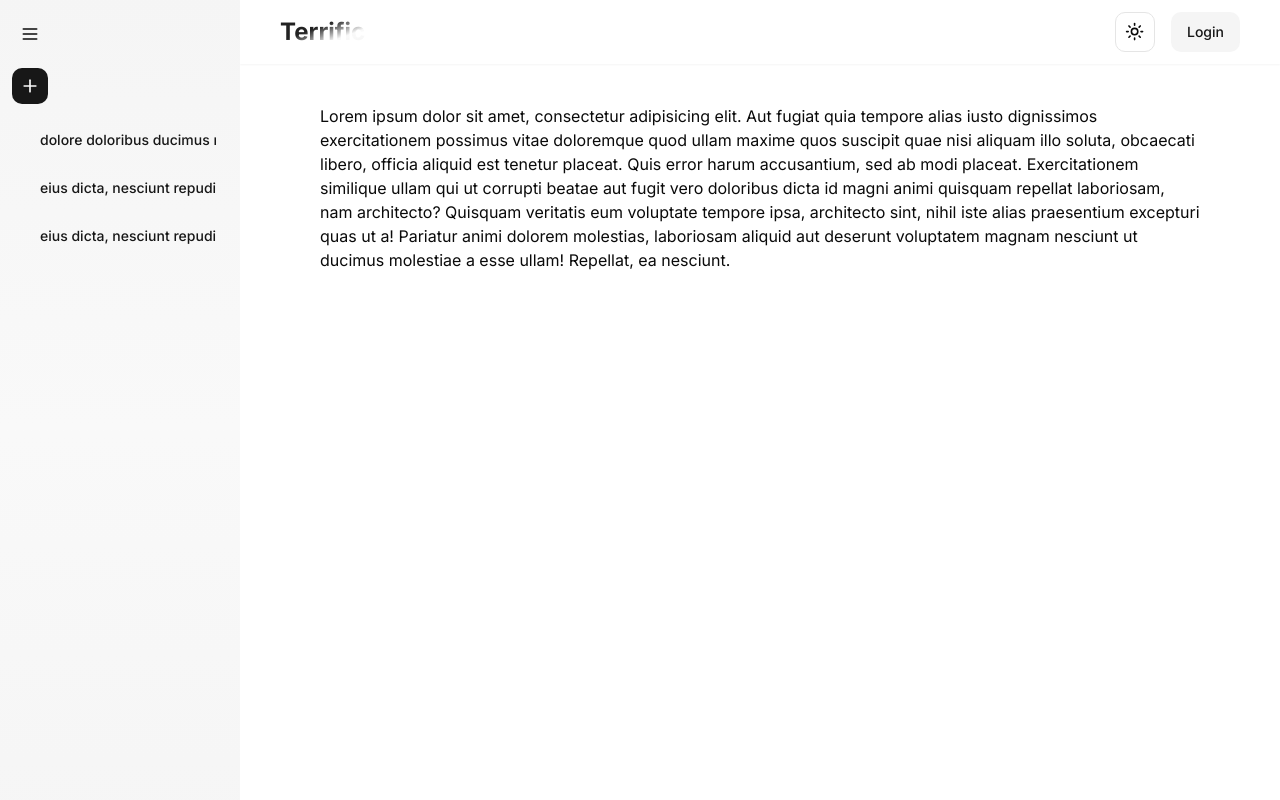
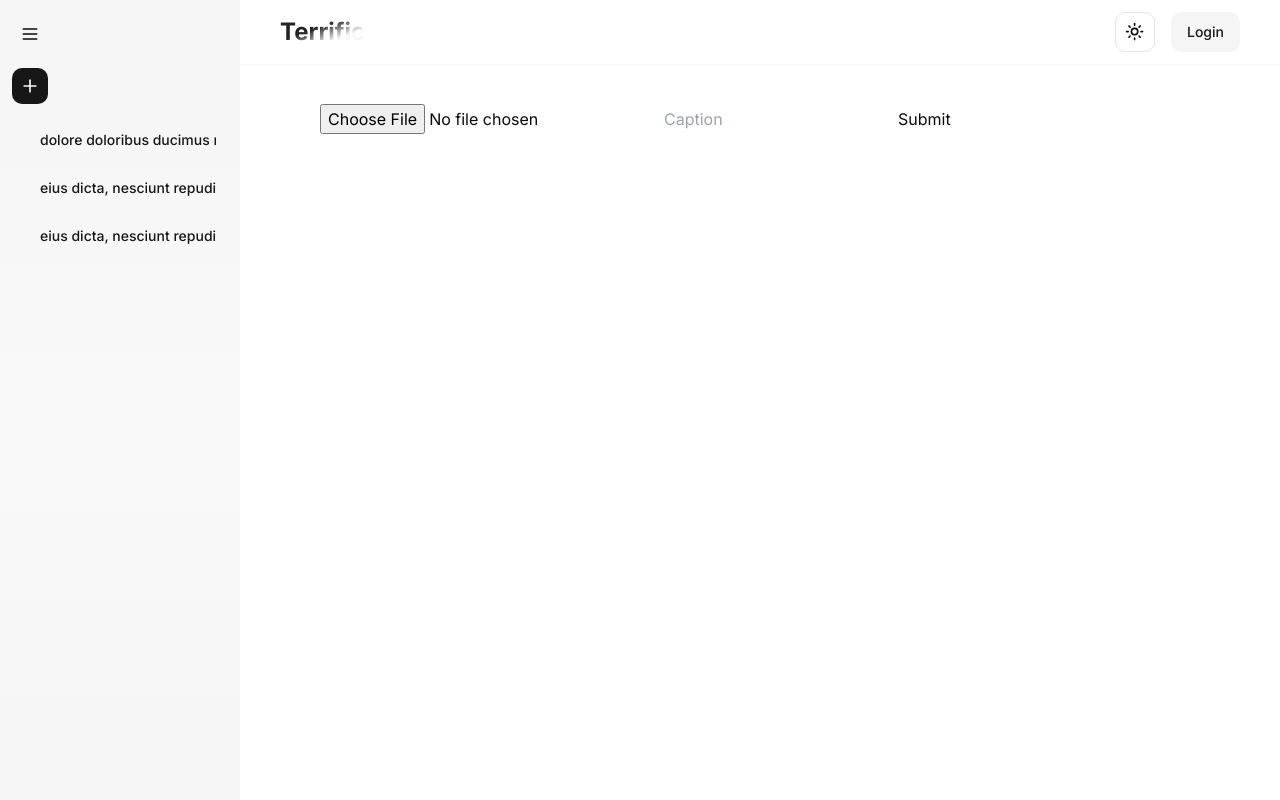
Before and after one commit to OwLu0905/shadowing-record, a Next.js app in the folder frontend/: page /settings in a window 1280 px wide. Shown: the top 800 px of the page. Built offline with nearby package versions, Linux system fonts and the light colour scheme; no server answers.

Commit message:
upload image to s3

```diff
--- a/frontend/package.json
+++ b/frontend/package.json
@@ -13,6 +13,7 @@
   "dependencies": {
     "@auth/core": "^0.28.0",
     "@auth/drizzle-adapter": "^0.8.0",
+    "@aws-sdk/client-s3": "^3.540.0",
     "@hookform/resolvers": "^3.3.4",
     "@radix-ui/react-checkbox": "^1.0.4",
     "@radix-ui/react-dialog": "^1.0.5",
@@ -25,6 +26,7 @@
     "clsx": "^2.1.0",
     "date-fns": "^3.3.1",
     "drizzle-orm": "^0.29.4",
+    "formidable": "^3.5.1",
     "lucide-react": "^0.312.0",
     "next": "14.1.0",
     "next-auth": "5.0.0-beta.15",
@@ -45,6 +47,7 @@
     "zod": "^3.22.4"
   },
   "devDependencies": {
+    "@types/formidable": "^3.4.5",
     "@types/node": "^20",
     "@types/pg": "^8.11.0",
     "@types/react": "^18",
--- a/frontend/src/app/(protect)/settings/page.tsx
+++ b/frontend/src/app/(protect)/settings/page.tsx
@@ -1,19 +1,51 @@
-import React from "react";
+"use client";
+import React, { useEffect, useState } from "react";
 
-const SettingPage = async () => {
+const SettingPage = () => {
+  const [file, setFile] = useState<File | null>(null);
+  const [caption, setCaption] = useState("");
+
+  const onSubmit = async (event: any) => {
+    if (!file) return;
+    event.preventDefault();
+
+    const formData = new FormData();
+    formData.append("image", file);
+    formData.append("caption", caption);
+    await fetch("/api/upload", {
+      method: "POST",
+      body: formData,
+    });
+  };
+
+  useEffect(() => {
+    fetch("https://shadow-exercise.s3.ap-southeast-1.amazonaws.com/ap.jpeg", {
+      method: "GET",
+    });
+  }, []);
+
   return (
     <section className="container mx-auto px-20 py-10">
-      Lorem ipsum dolor sit amet, consectetur adipisicing elit. Aut fugiat quia
-      tempore alias iusto dignissimos exercitationem possimus vitae doloremque
-      quod ullam maxime quos suscipit quae nisi aliquam illo soluta, obcaecati
-      libero, officia aliquid est tenetur placeat. Quis error harum accusantium,
-      sed ab modi placeat. Exercitationem similique ullam qui ut corrupti beatae
-      aut fugit vero doloribus dicta id magni animi quisquam repellat
-      laboriosam, nam architecto? Quisquam veritatis eum voluptate tempore ipsa,
-      architecto sint, nihil iste alias praesentium excepturi quas ut a!
-      Pariatur animi dolorem molestias, laboriosam aliquid aut deserunt
-      voluptatem magnam nesciunt ut ducimus molestiae a esse ullam! Repellat, ea
-      nesciunt.
+      <form onSubmit={onSubmit}>
+        <input
+          onChange={(e) => {
+            if (e.target.files) {
+              setFile(e.target.files[0]);
+            }
+          }}
+          type="file"
+          accept="image/*"
+          name="temp"
+          id="tmp"
+        />
+        <input
+          value={caption}
+          onChange={(e) => setCaption(e.target.value)}
+          type="text"
+          placeholder="Caption"
+        />
+        <button type="submit">Submit</button>
+      </form>
     </section>
   );
 };
--- /dev/null
+++ b/frontend/src/app/api/upload/route.ts
@@ -0,0 +1,50 @@
+import {
+  PutObjectCommand,
+  PutObjectCommandInput,
+  S3Client,
+} from "@aws-sdk/client-s3";
+
+import { EnvParseConfig } from "@/util/env.schema";
+
+import { NextRequest } from "next/server";
+
+export const config = {
+  api: {
+    bodyParser: false,
+  },
+};
+
+export async function POST(req: NextRequest) {
+  const formData = await req.formData();
+  try {
+    const data = formData.get("image") as File;
+
+    const s3 = new S3Client({
+      credentials: {
+        accessKeyId: EnvParseConfig.AWS_ACCESS_KEY_ID,
+        secretAccessKey: EnvParseConfig.AWS_SECRET_ACCESS_KEY,
+      },
+      region: EnvParseConfig.BUCKET_REGION,
+    });
+
+    const fileType = data.type;
+    const filename = data.name;
+    const arrayBuffer = await data.arrayBuffer();
+    const buffer = Buffer.from(arrayBuffer);
+
+    const params: PutObjectCommandInput = {
+      Bucket: EnvParseConfig.BUCKET_NAME,
+      Key: `images/${filename}`, // Include the filename in the key
+      Body: buffer,
+      ContentType: fileType,
+    };
+
+    const command = new PutObjectCommand(params);
+    await s3.send(command);
+
+    return Response.json({ message: "File uploaded successfully" });
+  } catch (error) {
+    console.log(error);
+    return new Response("error", { status: 400 });
+  }
+}
--- a/frontend/src/util/env.schema.ts
+++ b/frontend/src/util/env.schema.ts
@@ -5,6 +5,11 @@ export const envSchema = z.object({
   AUTH_SECRET: z.string(),
   GOOGLE_CLIENT_ID: z.string(),
   GOOGLE_CLIENT_SECRET: z.string(),
+
+  AWS_ACCESS_KEY_ID: z.string(),
+  AWS_SECRET_ACCESS_KEY: z.string(),
+  BUCKET_NAME: z.string(),
+  BUCKET_REGION: z.string(),
 });
 
 export type EnvConfig = z.infer<typeof envSchema>;
```
Also changed, not shown: 1 other file (tests, documents, lock files or other folders).
